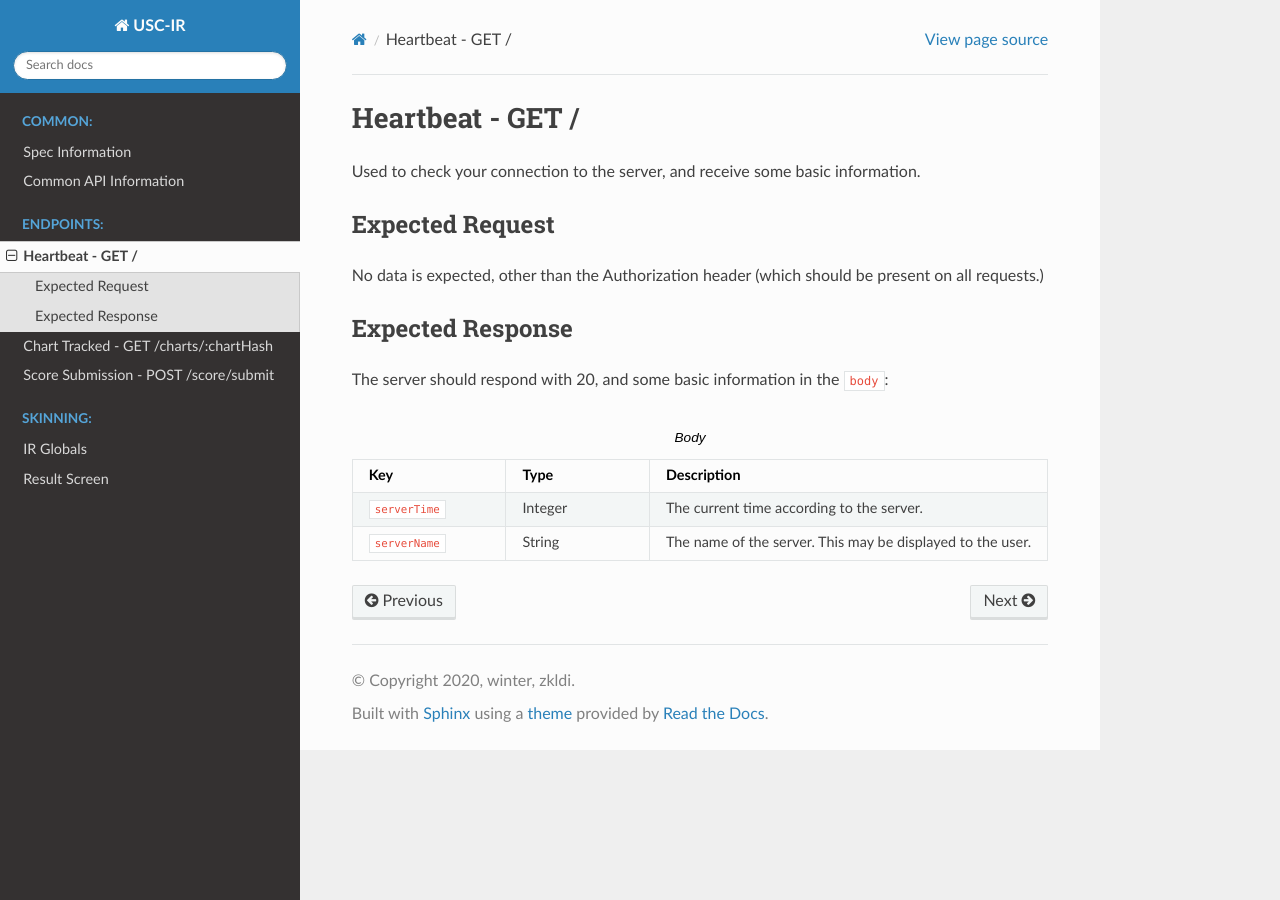
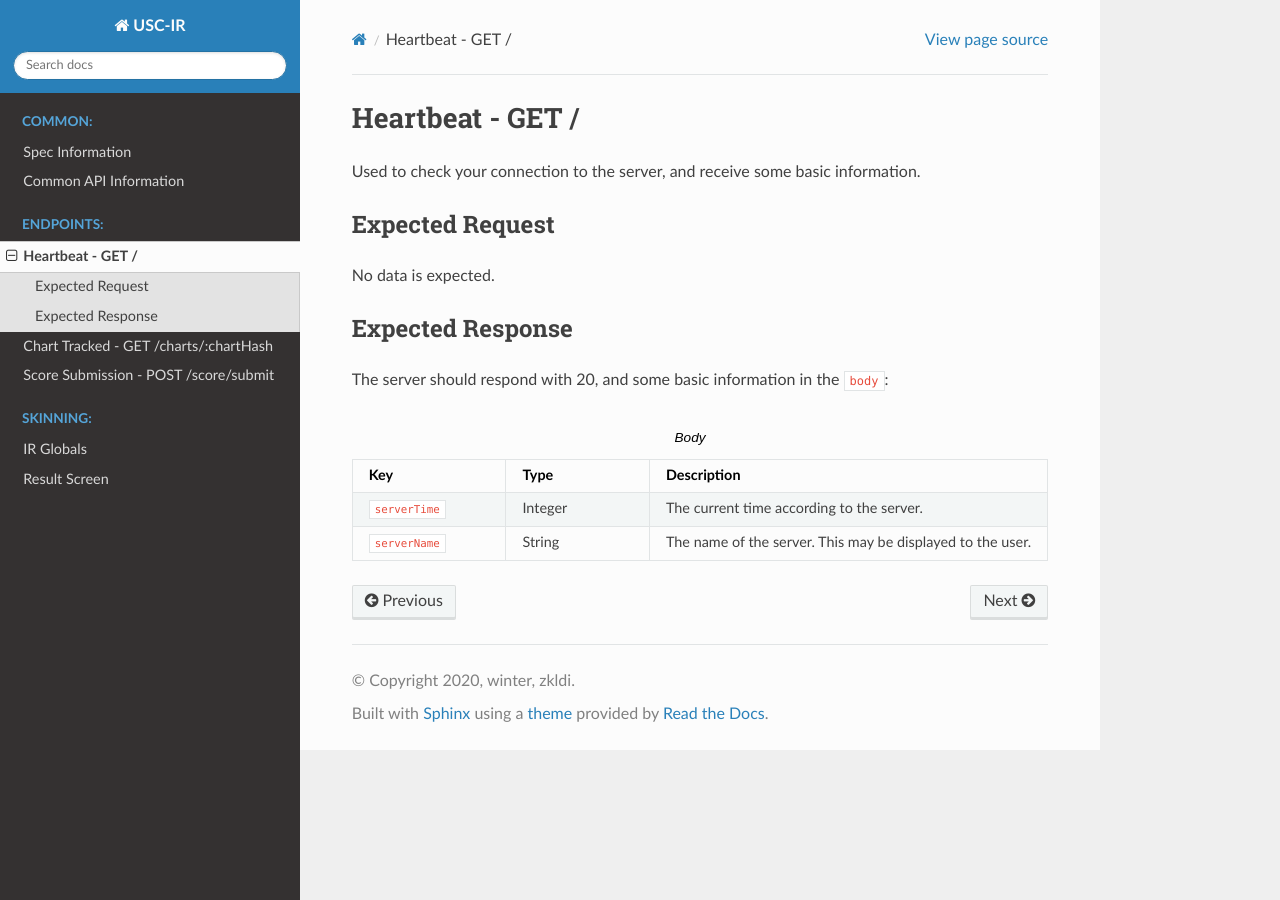
Before and after one commit to zkldi/uscir-spec, a Sphinx documentation site: the page built from source/endpoints/heartbeat.rst, in a window 1280 px wide. Built offline with Sphinx 7.4.7 and the Read the Docs theme 2.0.0, drawn with Linux system fonts in a browser that asks for light colours.

Commit message:
Remove explicit explanation of authorization header

```diff
--- a/source/endpoints/heartbeat.rst
+++ b/source/endpoints/heartbeat.rst
@@ -7,7 +7,7 @@ Used to check your connection to the server, and receive some basic information.
 Expected Request
 ################
 
-No data is expected, other than the Authorization header (which should be present on all requests.)
+No data is expected.
 
 #################
 Expected Response
```
